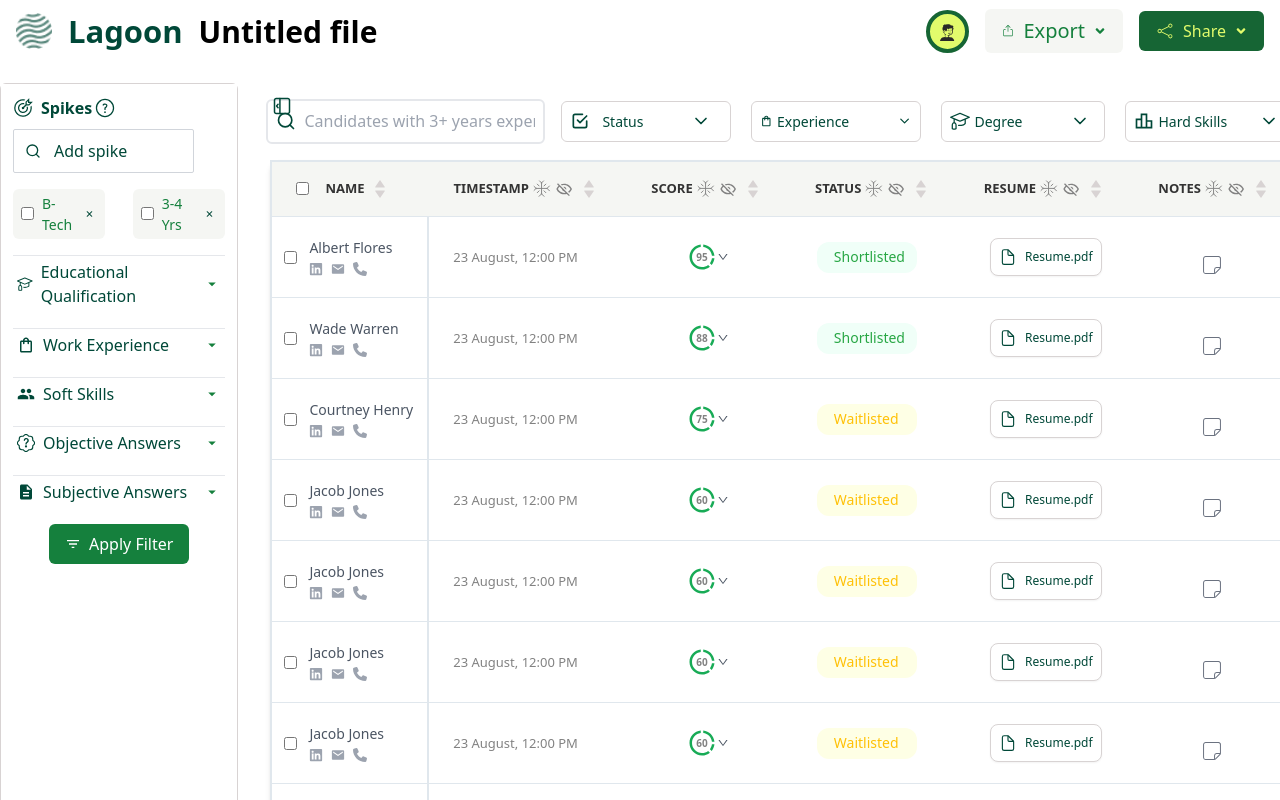
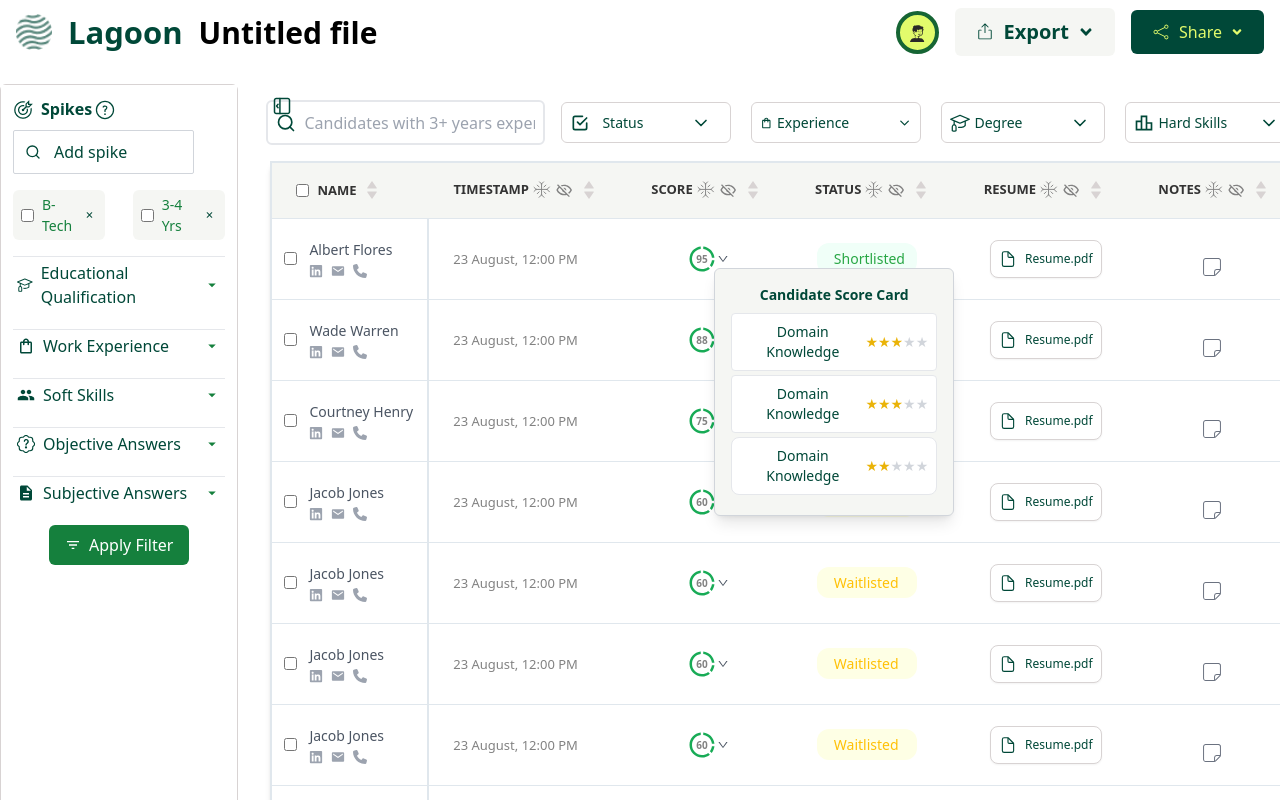
Before and after one commit to Yash16p/lag, a React (Create React App) app: page / in a window 1280 px wide. Both pictures are taken after a click on the icon 723 px from the left and 257 px from the top of the page. Shown: the top 800 px of the page. Built offline with nearby package versions, Linux system fonts and the light colour scheme.

Commit message:
Updated HeroSection.jsx and Navbar.jsx

```diff
--- a/src/components/HeroSection.jsx
+++ b/src/components/HeroSection.jsx
@@ -8,6 +8,7 @@ import {
   MdDescription, MdFilterList, MdArrowBackIosNew, MdArrowForwardIos
 } from 'react-icons/md';
 import { CiCirclePlus } from "react-icons/ci";
+import { MdPeopleOutline } from "react-icons/md";
 
 import { FiPhone, FiMail, FiFileText, FiMessageSquare, FiX } from "react-icons/fi";
 import { AiOutlineCheckCircle, AiOutlineCloseCircle, AiOutlineDown } from "react-icons/ai";
@@ -45,6 +46,7 @@ import { theadData } from './svgdata';
 import Slider from 'rc-slider';
 import 'rc-slider/assets/index.css';
 import { GoSidebarCollapse } from "react-icons/go";
+import { MdWorkOutline } from "react-icons/md";
 
 function HeroSection(key) {
   const [isSidebarOpen, setIsSidebarOpen] = useState(true);
@@ -148,6 +150,15 @@ function HeroSection(key) {
     setPopupVisible(!popupVisible);
     togglePopup(index);
   };
+
+  const [isPopupOpen, setIsPopupOpen] = useState(null);
+
+  // Step 2: Define the togglePopup function
+  const togglePopUp = (index) => {
+    // If the same popup is clicked, close it; otherwise, open the selected one
+    setIsPopupOpen(isPopupOpen === index ? null : index);
+  };
+
 
   const toggleDropdownWE = () => setIsOpenWE(!isOpenWE);
   const toggleDropdownEQ = () => setIsOpenEQ(!isOpenEQ);
@@ -570,9 +581,9 @@ function HeroSection(key) {
             className="w-[40px] h-[40px] text-green-950 bg-[#EEF2FF] rounded-full border-2 p-2"
           />
 
-          <MdOutlineShoppingBag className="h-[20px] w-[20px] text-Routecho" />
+          <MdWorkOutline className="h-[20px] w-[20px] text-Routecho" />
           <GoMortarBoard className="h-[20px] w-[20px] text-Routecho" />
-          <MdPeople className="h-[20px] w-[20px] text-Routecho" />
+          <MdPeopleOutline className="h-[20px] w-[20px] text-Routecho" />
           <MdOutlineLeaderboard className="h-[20px] w-[20px] text-Routecho" />
           <PiSealQuestionThin className="h-[25px] w-[25px] text-Routecho" />
           {/* <MdAssignment className="h-[20px] w-[20px] text-Routecho" />
@@ -582,9 +593,12 @@ function HeroSection(key) {
           <hr className="w-full border-t mt-4 border-gray-300" />
 
           {/* Additional Sidebar Options */}
+
           <IoHomeOutline className="h-[20px] w-[20px] text-Routecho mt-4" />
           <CiCirclePlus className="h-[22px] w-[22px] text-Routecho mt-4" />
           <HiOutlineCog className="h-[20px] w-[20px] text-Routecho mt-4" />
+
+          <hr className="w-full border-t mt-28 border-gray-300" />
 
           {/* Bottom Profile Image */}
           <div className="mt-auto mb-4">
@@ -615,7 +629,7 @@ function HeroSection(key) {
 
 
           {/* above filters */}
-          <div className='space-x-4 ml-5'>
+          <div className='flex justify-between space-x-4 ml-5'>
             <div className='flex items-center justify-between mx-auto p-4'>
               {/* Search Input */}
               <div className="flex items-center flex-1 mr-4 space-x-4"> {/* Added space-x-4 */}
@@ -735,8 +749,8 @@ function HeroSection(key) {
               <thead>
                 <tr className="bg-[#F5F6F3] text-kala font-[600px] h-[56px] Jakarta Sans uppercase text-[13px] leading-normal">
                   <th className="py-3 px-6 text-center">
-                    <div className="flex items-center justify-start">
-                      <input type="checkbox" className="mr-2 bg-inp" />
+                    <div className="flex items-center mr-4 justify-start">
+                      <input type="checkbox" className=" bg-inp" />
                       <span className="ml-2">Name</span>
                       <svg
                         width="24"
@@ -798,20 +812,75 @@ function HeroSection(key) {
                       </td>
 
                       {/* score */}
+
                       <td className="py-3 px-6 text-center">
                         <div className="relative flex items-center justify-center">
-                          <div className="relative">
+                          <div className="relative cursor-pointer" onClick={() => togglePopUp(index)}>
+                            {/* Score donut chart */}
                             <RiDonutChartLine className="text-darkG w-full h-full inline text-3xl" />
                             <span className="absolute inset-0 flex items-center justify-center text-greey text-[10px] font-bold">
                               {item.score}
                             </span>
                           </div>
+
+                          {/* Down arrow for toggling */}
                           <AiOutlineDown
                             className="ml-0 cursor-pointer text-xs"
-                            onClick={() => togglePopup(index)}
+                            onClick={() => togglePopUp(index)}
                           />
+
+                          {/* Popup Scorecard */}
+                          {isPopupOpen === index && (
+                            <div className="absolute top-6 left-16 z-20 w-60 bg-[#F5F6F3] border border-gray-300 shadow-lg rounded-md p-4">
+                              <h3 className="font-bold text-[#004838] mb-2">Candidate Score Card</h3>
+
+                              {/* Domain Knowledge Section */}
+                              <div className="flex justify-between items-center mb-1 p-2 border-[0.64px] rounded bg-[#FFFFFF]">
+                                <span className="text-[14px] font-medium text-[#004838]">Domain Knowledge</span>
+                                <div className="flex items-center">
+                                  {/* 3 yellow stars */}
+                                  <span className="text-yellow-500">★</span>
+                                  <span className="text-yellow-500">★</span>
+                                  <span className="text-yellow-500">★</span>
+                                  {/* 2 gray stars */}
+                                  <span className="text-gray-300">★</span>
+                                  <span className="text-gray-300">★</span>
+                                </div>
+                              </div>
+
+
+                              {/* Repeat the same for other sections */}
+                              <div className="flex justify-between items-center mb-1 border-[0.64px] rounded p-2 bg-[#FFFFFF]">
+                                <span className="text-sm text-[14px] font-medium text-[#004838]">Domain Knowledge</span>
+                                <div className="flex items-center">
+                                  {/* 3 yellow stars */}
+                                  <span className="text-yellow-500">★</span>
+                                  <span className="text-yellow-500">★</span>
+                                  <span className="text-yellow-500">★</span>
+                                  {/* 2 gray stars */}
+                                  <span className="text-gray-300">★</span>
+                                  <span className="text-gray-300">★</span>
+                                </div>
+                              </div>
+
+                              <div className="flex justify-between whitespace-normal border-[0.64px] rounded-lg bg-[#FFFFFF] p-2 items-center mb-1">
+                                <span className="text-sm text-[14px] font-medium text-[#004838]">Domain Knowledge</span>
+                                <div className="flex items-center " >
+                                  {/* 3 yellow stars */}
+                                  <span className="text-yellow-500">★</span>
+                                  <span className="text-yellow-500">★</span>
+
+                                  {/* 2 gray stars */}
+                                  <span className="text-gray-300">★</span>
+                                  <span className="text-gray-300">★</span>
+                                  <span className="text-gray-300">★</span>
+                                </div>
+                              </div>
+                            </div>
+                          )}
                         </div>
                       </td>
+
 
                       {/* status */}
                       <td className="py-3 px-6 text-center relative">
@@ -967,7 +1036,9 @@ function HeroSection(key) {
                   />
                   <button
                     className="mt-4 text-green-500"
-                    onClick={saveNote}
+                    onClick={() => (
+                      setShowNotePopup((prevState) => !prevState)
+                    )}
                   >
                     Save
                   </button>
--- a/src/components/Navbar.jsx
+++ b/src/components/Navbar.jsx
@@ -36,14 +36,15 @@ const Navbar = () => {
           </button>
 
           {/* Export Button (hidden on small screens) */}
-          <button className="hidden sm:flex items-center px-4 py-2 bg-[#F5F6F3FA] hover:bg-gray-200 text-green-700 font-medium rounded-md">
-          <PiExportLight  className="mr-2 text-sm" />
+          <button className="hidden sm:flex items-center px-5 py-2.5 bg-[#F5F6F3FA] hover:bg-gray-100 text-[#004838] font-semibold rounded-md">
+            <PiExportLight className="mr-2 text-xl text-[#004838]" />
             Export
-            <FaAngleDown className="ml-2 text-sm" />
+            <FaAngleDown className="ml-2 text-lg" />
           </button>
 
+
           {/* Share Button */}
-          <button className="flex items-center px-4 py-2 bg-green-800 text-green-700 font-medium rounded-md">
+          <button className="flex items-center px-5 py-2.5 bg-[#004838] font-medium rounded-md">
             <CiShare2 className="mr-2 text-lg sm:text-xl text-customGreen" />
             <span className='text-customGreen text-sm sm:text-base'>Share</span>
             <FaAngleDown className="ml-2 text-sm sm:text-md top-8 text-customGreen" />
```
